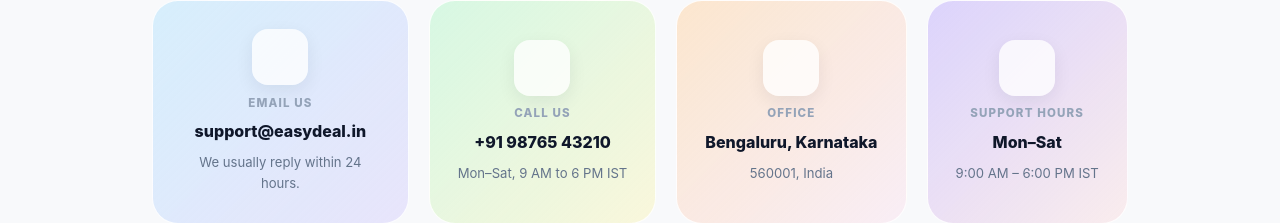
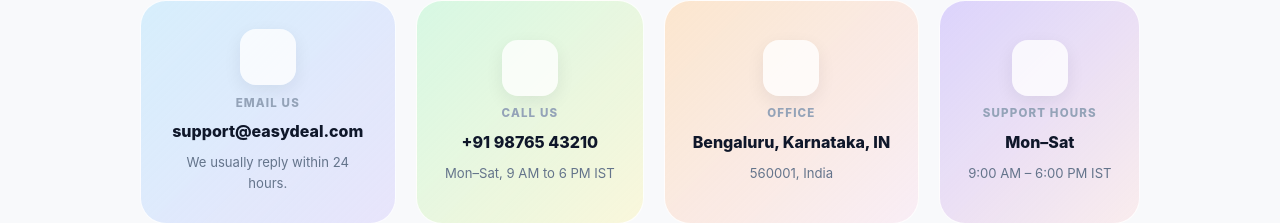
Before and after one commit to 123abhisek/marketplace-ui, a React (Vite) app: page /contact in a window 1280 px wide. Shown: the part 667-890 px from the top of the page. Built offline with nearby package versions, Linux system fonts and the light colour scheme; no server answers; some icons are missing.

Commit message:
contact details updated

```diff
--- a/src/pages/ContactPage.jsx
+++ b/src/pages/ContactPage.jsx
@@ -60,7 +60,7 @@
   {
     icon: <EmailRoundedIcon />,
     label: "Email Us",
-    value: "support@easydeal.in",
+    value: "support@easydeal.com",
     sub: "We usually reply within 24 hours.",
     color: "#0369a1",
     iconBg: "rgba(3,105,161,0.10)",
@@ -78,7 +78,7 @@
   {
     icon: <LocationOnRoundedIcon />,
     label: "Office",
-    value: "Bengaluru, Karnataka",
+    value: "Bengaluru, Karnataka, IN",
     sub: "560001, India",
     color: "#c2410c",
     iconBg: "rgba(194,65,12,0.10)",
```
